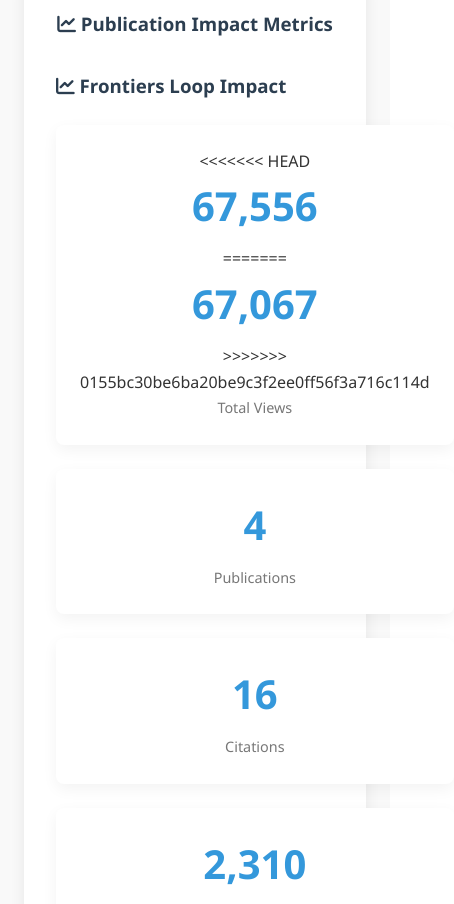
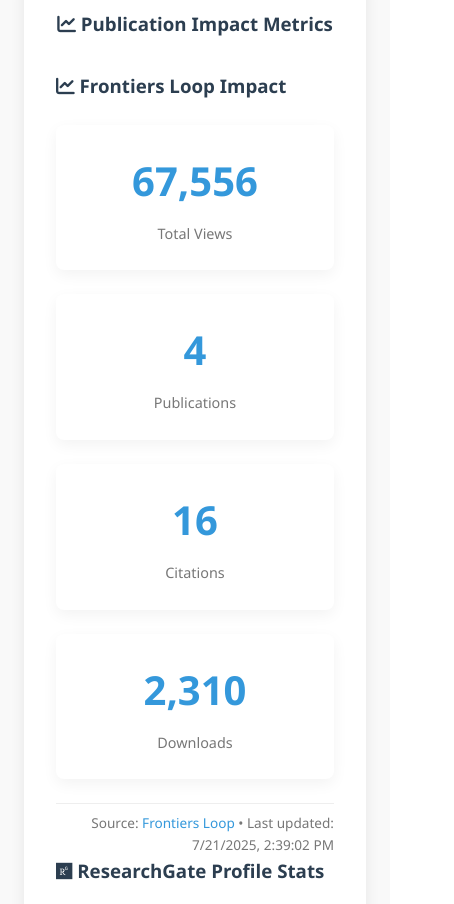
Before and after one commit to Adam-CZPG/Portfolio, a plain HTML site: page index.html in a window 390 px wide. Shown: the part 7260-8164 px from the top of the page, 454 px wide, since content can reach past the window. Drawn offline with Linux system fonts and the light colour scheme; files whose address does not match are found by name.

Commit message:
Resolve merge conflict and fix phone number

```diff
--- a/index.html
+++ b/index.html
@@ -1300,11 +1300,9 @@
           <h3><i class="fas fa-chart-line"></i> Frontiers Loop Impact</h3>
           <div class="metrics-container">
             <div class="metric-box">
-<<<<<<< HEAD
+
               <span class="metric-number counter" data-count="67556" data-metric="totalViews">0</span>
-=======
-              <span class="metric-number counter" data-count="67067" data-metric="totalViews">0</span>
->>>>>>> 0155bc30be6ba20be9c3f2ee0ff56f3a716c114d
+
               <span class="metric-label">Total Views</span>
             </div>
             <div class="metric-box">
```
